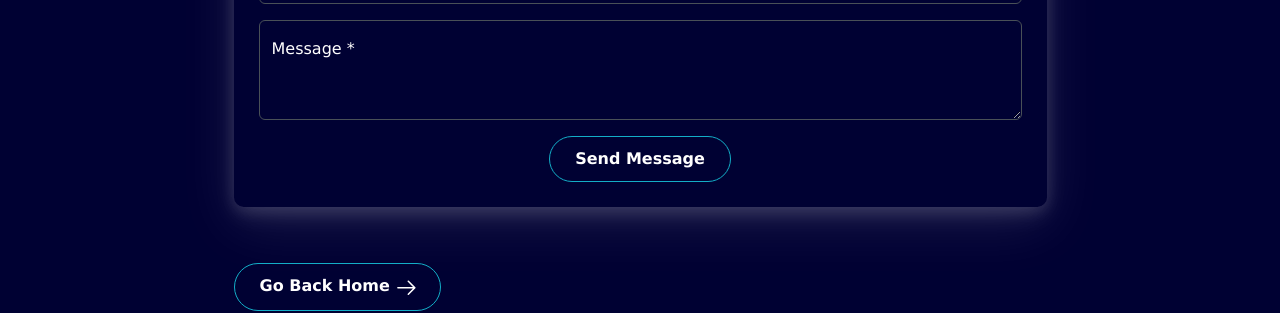
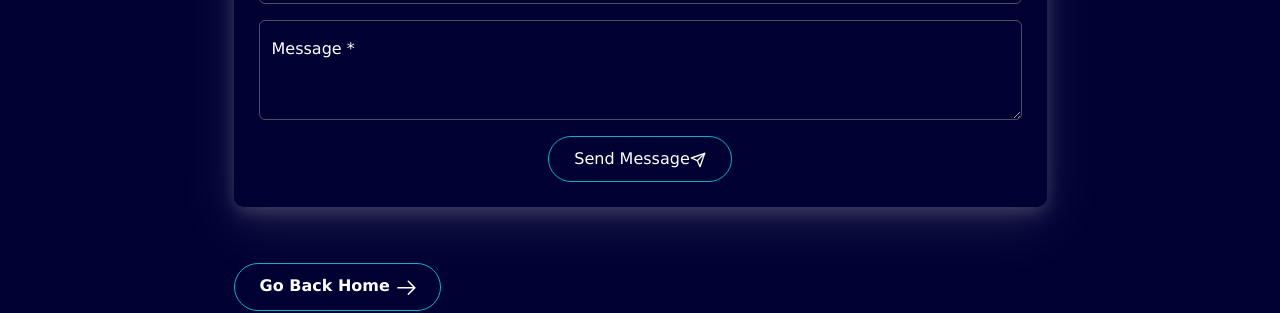
Before and after one commit to FlorenciaNieva/Portfolio-2, a React (Vite) app: page /contact in a window 1280 px wide. Shown: the part 359-672 px from the top of the page. Built offline with nearby package versions, Linux system fonts and the light colour scheme; no server answers.

Commit message:
Modifico botón de enviar

```diff
--- a/src/components/FormContact/FormContact.jsx
+++ b/src/components/FormContact/FormContact.jsx
@@ -1,6 +1,7 @@
 import React from "react";
 import { useForm } from "@formspree/react";
 import { Form, FloatingLabel, Button, Row, Col } from "react-bootstrap";
+import { FiSend } from "react-icons/fi";
 
 export default function FormContact() {
   const [state, handleSubmit] = useForm("xdoqglvr");
@@ -82,10 +83,10 @@ export default function FormContact() {
         <Button
           type="submit"
           disabled={state.submitting}
-          className="button-animation mt-3"
+          className="button-form mt-3"
         >
-          <span className="button-text">Send Message</span>
-          <div className="fill-container"></div>
+          Send Message
+          <FiSend />
         </Button>
       </div>
     </form>
```
